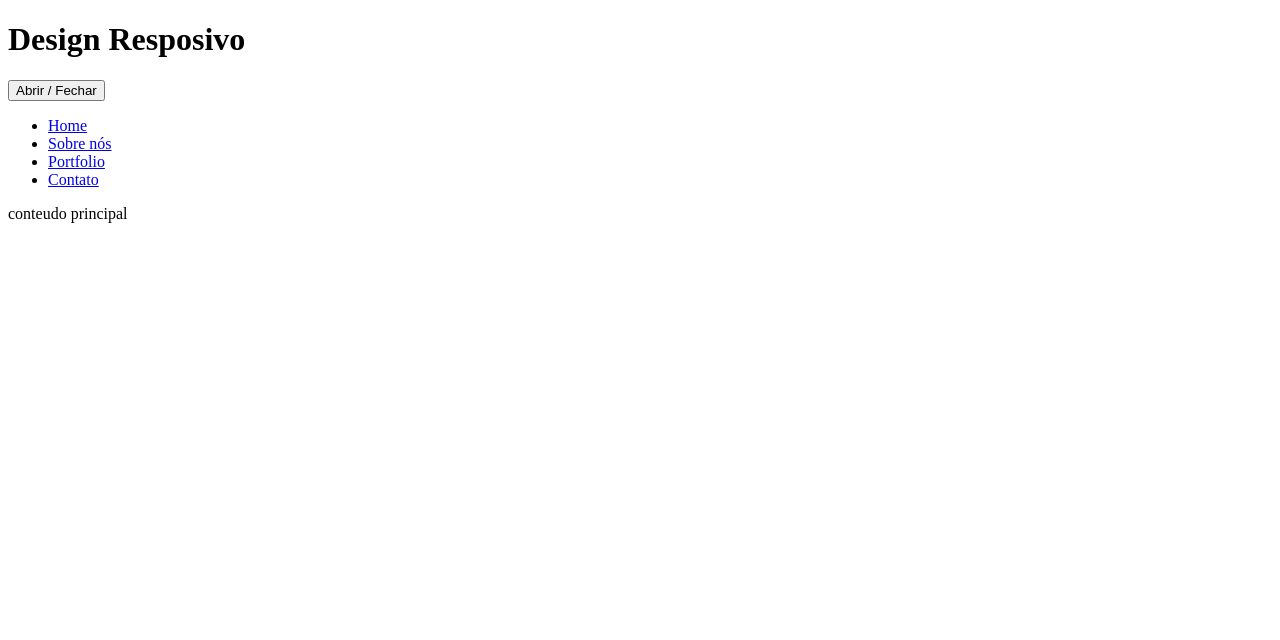
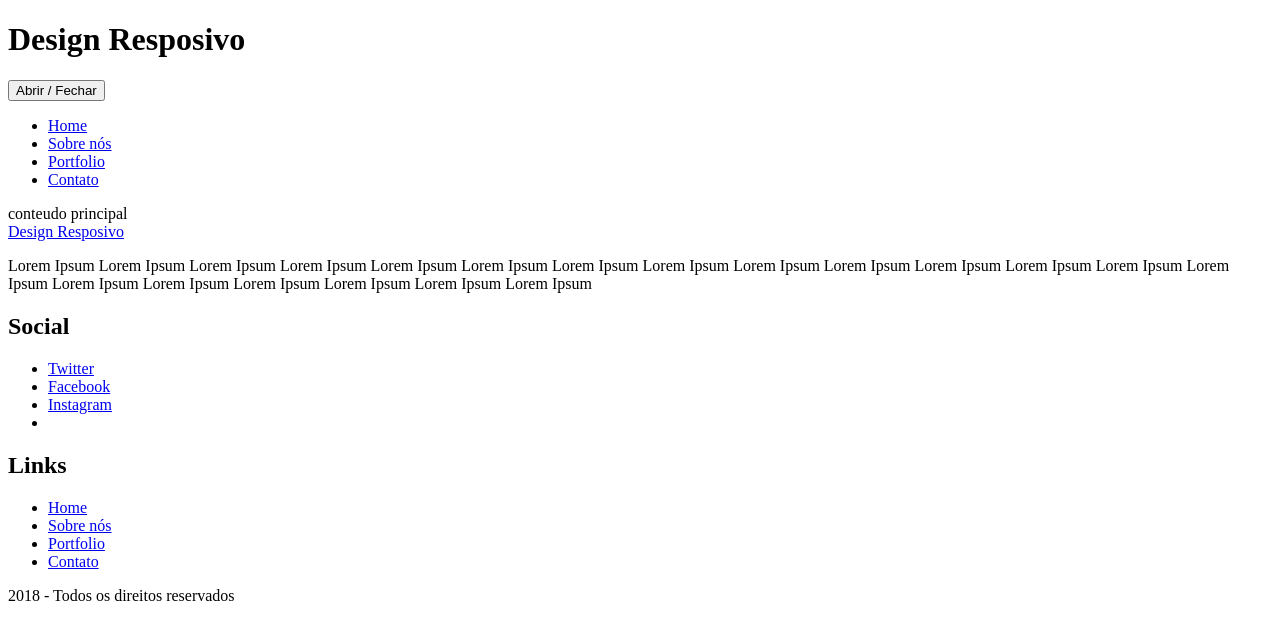
Before and after one commit to filypef/Portifolio-Resposivo, a plain HTML site: page index.html in a window 1280 px wide. Drawn offline with Linux system fonts and the light colour scheme.

Commit message:
adicionando estrutura do rodapé

```diff
--- a/index.html
+++ b/index.html
@@ -22,5 +22,34 @@
     <main>
         conteudo principal
     </main>
+    <footer>
+        <div>
+            <div>
+                <a href="#">Design Resposivo</a>
+                <p>Lorem Ipsum Lorem Ipsum Lorem Ipsum Lorem Ipsum Lorem Ipsum Lorem Ipsum Lorem Ipsum Lorem Ipsum Lorem Ipsum Lorem Ipsum Lorem Ipsum Lorem Ipsum Lorem Ipsum Lorem Ipsum Lorem Ipsum Lorem Ipsum Lorem Ipsum Lorem Ipsum Lorem Ipsum Lorem Ipsum</p>
+            </div>
+            <div>
+                <h2>Social</h2>
+                <ul>
+                    <li><a href="#">Twitter</a></li>
+                    <li><a href="#">Facebook</a></li>
+                    <li><a href="#">Instagram</a></li>
+                    <li><a href="#"></a></li>
+                </ul>
+            </div>
+            <div>
+                <h2>Links</h2>
+                <ul>
+                    <li><a href="index.html">Home</a></li>
+                    <li><a href="sobre-mim.html">Sobre nós</a></li>
+                    <li><a href="portfolio.html">Portfolio</a></li>
+                    <li><a href="contato.html">Contato</a></li>
+                </ul>
+            </div>
+        </div>
+        <div>
+            2018 - Todos os direitos reservados
+        </div>
+    </footer>
 </body>
 </html>
```
